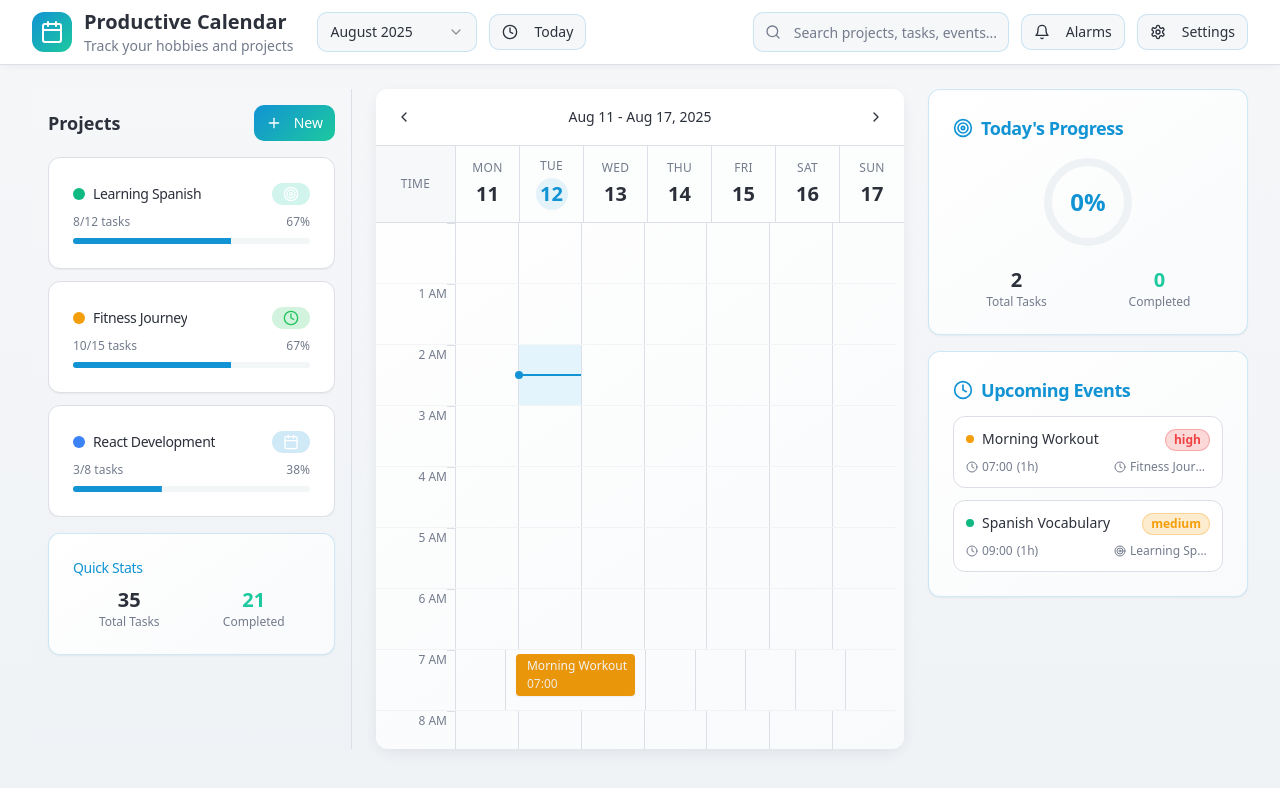
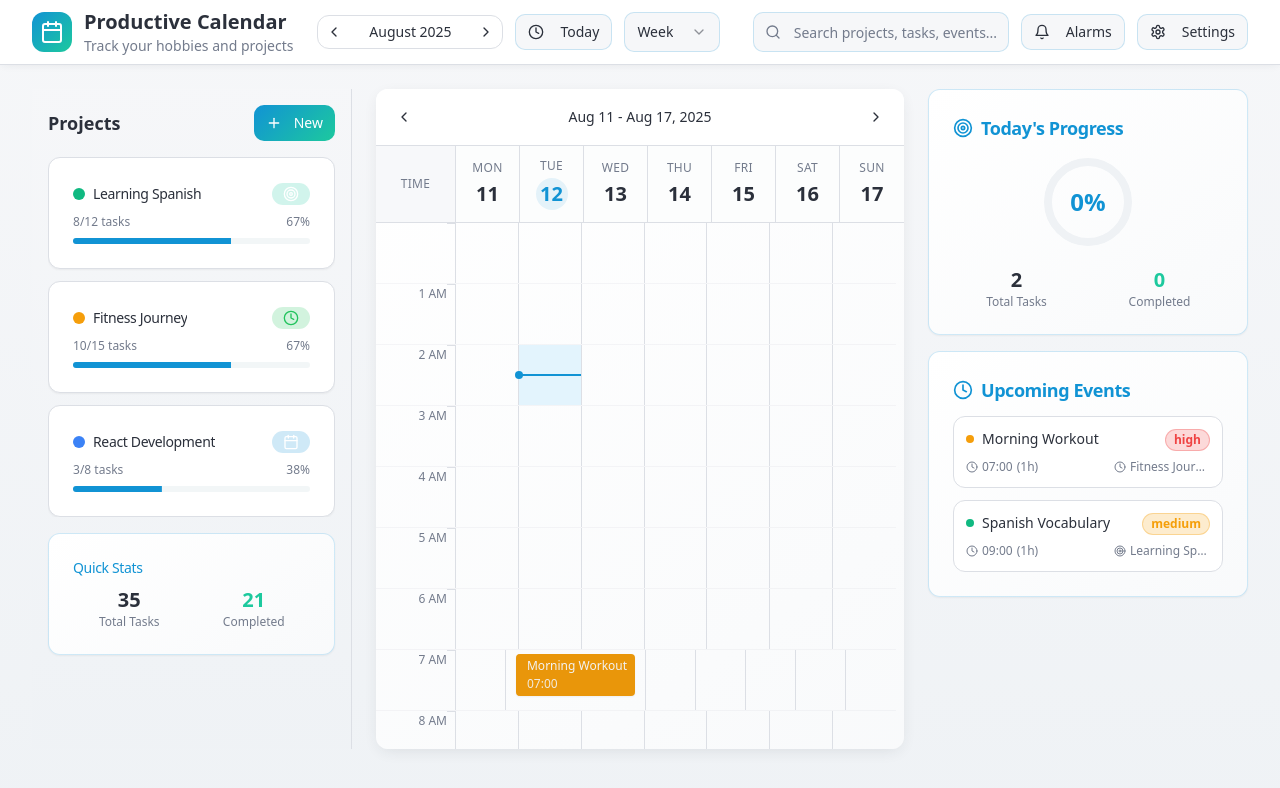
Before and after one commit to devfuture2026/hobbitime-hub, a React (Vite) app: page / in a window 1280 px wide. Shown: the top 788 px of the page. Built offline with nearby package versions, Linux system fonts and the light colour scheme.

Commit message:
Add view switching and settings
Added a view switcher for daily, weekly, and monthly calendar views. Updated the header navigation to dynamically adjust based on the selected view. Implemented interactive settings with options for dark theme and timezone selection.

```diff
--- a/src/components/CalendarGrid.tsx
+++ b/src/components/CalendarGrid.tsx
@@ -20,6 +20,7 @@ interface CalendarGridProps {
   onTaskDrop: (taskId: string, newTime: Date) => void;
   onDateChange: (date: Date) => void;
   currentTime?: Date;
+  viewMode: 'day' | 'week' | 'month';
 }
 
 export const CalendarGrid: React.FC<CalendarGridProps> = ({
@@ -28,7 +29,8 @@ export const CalendarGrid: React.FC<CalendarGridProps> = ({
   onTimeSlotClick,
   onTaskDrop,
   onDateChange,
-  currentTime = new Date()
+  currentTime = new Date(),
+  viewMode
 }) => {
   const startWeek = startOfWeek(selectedDate, { weekStartsOn: 1 });
   const weekDays = Array.from({ length: 7 }, (_, i) => addDays(startWeek, i));
--- a/src/components/Header.tsx
+++ b/src/components/Header.tsx
@@ -2,8 +2,11 @@ import React, { useState } from 'react';
 import { Button } from '@/components/ui/button';
 import { Input } from '@/components/ui/input';
 import { Select, SelectContent, SelectItem, SelectTrigger, SelectValue } from '@/components/ui/select';
-import { Calendar, Bell, Settings, Search, Clock } from 'lucide-react';
+import { Calendar, Bell, Search, Clock, ChevronLeft, ChevronRight } from 'lucide-react';
+import { SettingsModal } from './SettingsModal';
 import { format, addMonths, subMonths } from 'date-fns';
+
+type ViewMode = 'day' | 'week' | 'month';
 
 interface HeaderProps {
   selectedDate: Date;
@@ -13,6 +16,14 @@ interface HeaderProps {
   onGoToToday: () => void;
   searchQuery: string;
   onSearchChange: (query: string) => void;
+  viewMode: ViewMode;
+  onViewModeChange: (mode: ViewMode) => void;
+  onNavigatePrevious: () => void;
+  onNavigateNext: () => void;
+  darkMode: boolean;
+  onDarkModeToggle: () => void;
+  timezone: string;
+  onTimezoneChange: (timezone: string) => void;
 }
 
 export const Header: React.FC<HeaderProps> = ({
@@ -22,25 +33,36 @@ export const Header: React.FC<HeaderProps> = ({
   onToggleAlarms,
   onGoToToday,
   searchQuery,
-  onSearchChange
+  onSearchChange,
+  viewMode,
+  onViewModeChange,
+  onNavigatePrevious,
+  onNavigateNext,
+  darkMode,
+  onDarkModeToggle,
+  timezone,
+  onTimezoneChange
 }) => {
-  const currentMonth = format(selectedDate, 'MMMM yyyy');
-
-  const generateMonthOptions = () => {
-    const options = [];
-    for (let i = -6; i <= 6; i++) {
-      const monthDate = addMonths(new Date(), i);
-      const value = format(monthDate, 'yyyy-MM');
-      const label = format(monthDate, 'MMMM yyyy');
-      options.push({ value, label });
+  const getDisplayText = () => {
+    switch (viewMode) {
+      case 'day':
+        return format(selectedDate, 'EEEE, MMMM d, yyyy');
+      case 'week':
+        return format(selectedDate, 'MMMM yyyy');
+      case 'month':
+        return format(selectedDate, 'MMMM yyyy');
+      default:
+        return format(selectedDate, 'MMMM yyyy');
     }
-    return options;
   };
 
-  const handleMonthChange = (value: string) => {
-    const [year, month] = value.split('-');
-    const newDate = new Date(parseInt(year), parseInt(month) - 1, 1);
-    onDateChange(newDate);
+  const getViewModeLabel = (mode: ViewMode) => {
+    switch (mode) {
+      case 'day': return 'Day';
+      case 'week': return 'Week';
+      case 'month': return 'Month';
+      default: return 'Week';
+    }
   };
 
   return (
@@ -59,20 +81,30 @@ export const Header: React.FC<HeaderProps> = ({
               </div>
             </div>
 
-            {/* Month selector and Today button */}
+            {/* Navigation and View Controls */}
             <div className="flex items-center space-x-3">
-              <Select value={format(selectedDate, 'yyyy-MM')} onValueChange={handleMonthChange}>
-                <SelectTrigger className="w-40 border-primary/20">
-                  <SelectValue />
-                </SelectTrigger>
-                <SelectContent className="bg-card border-border">
-                  {generateMonthOptions().map(option => (
-                    <SelectItem key={option.value} value={option.value}>
-                      {option.label}
-                    </SelectItem>
-                  ))}
-                </SelectContent>
-              </Select>
+              {/* Navigation Arrows */}
+              <div className="flex items-center border border-border rounded-lg">
+                <Button
+                  variant="ghost"
+                  size="sm"
+                  onClick={onNavigatePrevious}
+                  className="h-8 w-8 p-0 hover:bg-muted"
+                >
+                  <ChevronLeft className="w-4 h-4" />
+                </Button>
+                <div className="px-3 py-1 text-sm font-medium text-foreground min-w-[120px] text-center">
+                  {getDisplayText()}
+                </div>
+                <Button
+                  variant="ghost"
+                  size="sm"
+                  onClick={onNavigateNext}
+                  className="h-8 w-8 p-0 hover:bg-muted"
+                >
+                  <ChevronRight className="w-4 h-4" />
+                </Button>
+              </div>
 
               <Button
                 variant="outline"
@@ -83,6 +115,18 @@ export const Header: React.FC<HeaderProps> = ({
                 <Clock className="w-4 h-4 mr-2" />
                 Today
               </Button>
+
+              {/* View Mode Selector */}
+              <Select value={viewMode} onValueChange={(value) => onViewModeChange(value as ViewMode)}>
+                <SelectTrigger className="w-24 border-primary/20">
+                  <SelectValue />
+                </SelectTrigger>
+                <SelectContent className="bg-card border-border">
+                  <SelectItem value="day">Day</SelectItem>
+                  <SelectItem value="week">Week</SelectItem>
+                  <SelectItem value="month">Month</SelectItem>
+                </SelectContent>
+              </Select>
             </div>
           </div>
 
@@ -110,10 +154,12 @@ export const Header: React.FC<HeaderProps> = ({
               Alarms
             </Button>
 
-            <Button variant="outline" size="sm" className="border-primary/20">
-              <Settings className="w-4 h-4 mr-2" />
-              Settings
-            </Button>
+            <SettingsModal
+              darkMode={darkMode}
+              onDarkModeToggle={onDarkModeToggle}
+              timezone={timezone}
+              onTimezoneChange={onTimezoneChange}
+            />
           </div>
         </div>
       </div>
--- /dev/null
+++ b/src/components/SettingsModal.tsx
@@ -0,0 +1,114 @@
+import React, { useState } from 'react';
+import { Dialog, DialogContent, DialogHeader, DialogTitle, DialogTrigger } from '@/components/ui/dialog';
+import { Button } from '@/components/ui/button';
+import { Label } from '@/components/ui/label';
+import { Switch } from '@/components/ui/switch';
+import { Select, SelectContent, SelectItem, SelectTrigger, SelectValue } from '@/components/ui/select';
+import { Settings, Moon, Sun, Globe } from 'lucide-react';
+
+interface SettingsModalProps {
+  darkMode: boolean;
+  onDarkModeToggle: () => void;
+  timezone: string;
+  onTimezoneChange: (timezone: string) => void;
+}
+
+const timezones = [
+  { value: 'America/New_York', label: 'Eastern Time (ET)' },
+  { value: 'America/Chicago', label: 'Central Time (CT)' },
+  { value: 'America/Denver', label: 'Mountain Time (MT)' },
+  { value: 'America/Los_Angeles', label: 'Pacific Time (PT)' },
+  { value: 'Europe/London', label: 'Greenwich Mean Time (GMT)' },
+  { value: 'Europe/Paris', label: 'Central European Time (CET)' },
+  { value: 'Asia/Tokyo', label: 'Japan Standard Time (JST)' },
+  { value: 'Asia/Shanghai', label: 'China Standard Time (CST)' },
+  { value: 'Australia/Sydney', label: 'Australian Eastern Time (AET)' },
+];
+
+export const SettingsModal: React.FC<SettingsModalProps> = ({
+  darkMode,
+  onDarkModeToggle,
+  timezone,
+  onTimezoneChange
+}) => {
+  const [isOpen, setIsOpen] = useState(false);
+
+  return (
+    <Dialog open={isOpen} onOpenChange={setIsOpen}>
+      <DialogTrigger asChild>
+        <Button variant="outline" size="sm" className="border-primary/20">
+          <Settings className="w-4 h-4 mr-2" />
+          Settings
+        </Button>
+      </DialogTrigger>
+      <DialogContent className="sm:max-w-md bg-card border-border">
+        <DialogHeader>
+          <DialogTitle className="text-foreground">Settings</DialogTitle>
+        </DialogHeader>
+
+        <div className="space-y-6 py-4">
+          {/* Theme Settings */}
+          <div className="space-y-3">
+            <Label className="text-base font-medium text-foreground">Appearance</Label>
+            <div className="flex items-center justify-between">
+              <div className="flex items-center space-x-2">
+                {darkMode ? (
+                  <Moon className="w-4 h-4 text-muted-foreground" />
+                ) : (
+                  <Sun className="w-4 h-4 text-muted-foreground" />
+                )}
+                <span className="text-sm text-foreground">
+                  {darkMode ? 'Dark mode' : 'Light mode'}
+                </span>
+              </div>
+              <Switch
+                checked={darkMode}
+                onCheckedChange={onDarkModeToggle}
+              />
+            </div>
+          </div>
+
+          {/* Timezone Settings */}
+          <div className="space-y-3">
+            <Label className="text-base font-medium text-foreground">Time Zone</Label>
+            <div className="flex items-center space-x-2">
+              <Globe className="w-4 h-4 text-muted-foreground flex-shrink-0" />
+              <Select value={timezone} onValueChange={onTimezoneChange}>
+                <SelectTrigger className="flex-1 border-primary/20">
+                  <SelectValue />
+                </SelectTrigger>
+                <SelectContent className="bg-card border-border">
+                  {timezones.map(tz => (
+                    <SelectItem key={tz.value} value={tz.value}>
+                      {tz.label}
+                    </SelectItem>
+                  ))}
+                </SelectContent>
+              </Select>
+            </div>
+          </div>
+
+          {/* Additional Settings Section */}
+          <div className="space-y-3">
+            <Label className="text-base font-medium text-foreground">Preferences</Label>
+            <div className="space-y-2 text-sm text-muted-foreground">
+              <p>• 24-hour time format</p>
+              <p>• Weekend highlighting</p>
+              <p>• Notification sounds</p>
+            </div>
+          </div>
+        </div>
+
+        <div className="flex justify-end pt-4">
+          <Button
+            variant="outline"
+            onClick={() => setIsOpen(false)}
+            className="border-primary/20"
+          >
+            Done
+          </Button>
+        </div>
+      </DialogContent>
+    </Dialog>
+  );
+};
--- a/src/pages/Index.tsx
+++ b/src/pages/Index.tsx
@@ -1,4 +1,4 @@
-import React, { useState } from 'react';
+import React, { useState, useEffect } from 'react';
 import { CalendarGrid } from '@/components/CalendarGrid';
 import { ProjectSidebar } from '@/components/ProjectSidebar';
 import { AlarmPanel } from '@/components/AlarmPanel';
@@ -7,7 +7,9 @@ import { ProjectModal } from '@/components/ProjectModal';
 import { ProjectTasksModal } from '@/components/ProjectTasksModal';
 import { Header } from '@/components/Header';
 import { TodayOverview } from '@/components/TodayOverview';
-import { addDays, startOfToday } from 'date-fns';
+import { addDays, startOfToday, addWeeks, addMonths, subWeeks, subMonths, subDays } from 'date-fns';
+
+type ViewMode = 'day' | 'week' | 'month';
 
 const Index = () => {
   const [selectedDate, setSelectedDate] = useState(new Date());
@@ -19,6 +21,18 @@ const Index = () => {
   const [quickAddProjectId, setQuickAddProjectId] = useState<string>();
   const [showAlarms, setShowAlarms] = useState(false);
   const [searchQuery, setSearchQuery] = useState('');
+  const [viewMode, setViewMode] = useState<ViewMode>('week');
+  const [darkMode, setDarkMode] = useState(false);
+  const [timezone, setTimezone] = useState('America/New_York');
+
+  // Apply dark mode to document
+  useEffect(() => {
+    if (darkMode) {
+      document.documentElement.classList.add('dark');
+    } else {
+      document.documentElement.classList.remove('dark');
+    }
+  }, [darkMode]);
 
   // Sample data - in a real app, this would come from a backend
   const [projects, setProjects] = useState([
@@ -136,6 +150,34 @@ const Index = () => {
     setSelectedDate(startOfToday());
   };
 
+  const handleNavigatePrevious = () => {
+    switch (viewMode) {
+      case 'day':
+        setSelectedDate(prev => subDays(prev, 1));
+        break;
+      case 'week':
+        setSelectedDate(prev => subWeeks(prev, 1));
+        break;
+      case 'month':
+        setSelectedDate(prev => subMonths(prev, 1));
+        break;
+    }
+  };
+
+  const handleNavigateNext = () => {
+    switch (viewMode) {
+      case 'day':
+        setSelectedDate(prev => addDays(prev, 1));
+        break;
+      case 'week':
+        setSelectedDate(prev => addWeeks(prev, 1));
+        break;
+      case 'month':
+        setSelectedDate(prev => addMonths(prev, 1));
+        break;
+    }
+  };
+
   const handleTaskDrop = (taskId: string, newTime: Date) => {
     setTasks(prevTasks =>
       prevTasks.map(task =>
@@ -157,6 +199,14 @@ const Index = () => {
         onGoToToday={handleGoToToday}
         searchQuery={searchQuery}
         onSearchChange={setSearchQuery}
+        viewMode={viewMode}
+        onViewModeChange={setViewMode}
+        onNavigatePrevious={handleNavigatePrevious}
+        onNavigateNext={handleNavigateNext}
+        darkMode={darkMode}
+        onDarkModeToggle={() => setDarkMode(!darkMode)}
+        timezone={timezone}
+        onTimezoneChange={setTimezone}
       />
 
       {/* Main Content */}
@@ -180,6 +230,7 @@ const Index = () => {
               onTaskDrop={handleTaskDrop}
               onDateChange={setSelectedDate}
               currentTime={new Date()}
+              viewMode={viewMode}
             />
           </div>
 
```
